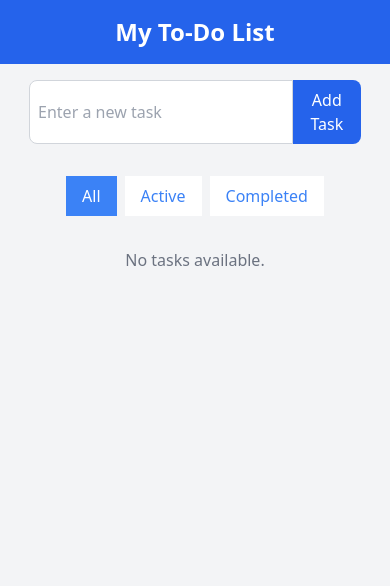
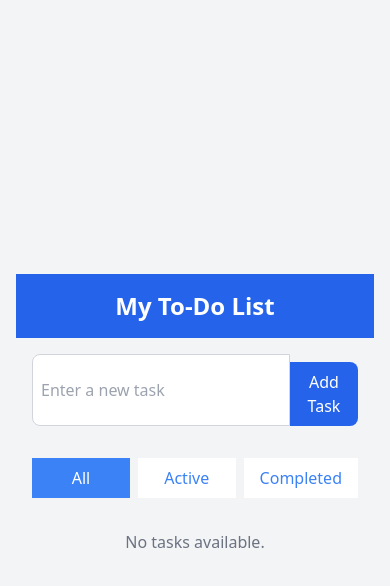
Before and after one commit to raphael-wrld/To-do-App, a React (Vite) app: page / in a window 390 px wide. Shown: the top 586 px of the page. Built offline with nearby package versions, Linux system fonts and the light colour scheme.

Commit message:
"Updated App and TaskFilter components with new CSS classes and layout changes; refactored TaskInput component with updated input and button styles."

```diff
--- a/src/App.jsx
+++ b/src/App.jsx
@@ -56,7 +56,8 @@ function App () {
 
 
   return (
-    <div className='min-h-screen bg-gray-100'>
+    <div className='min-h-screen bg-gray-100 flex justify-center items-center px-4'>
+      <div className = 'w-full max-w-md'>
       <Header />
       <TaskInput addTask={addTask} />
       <TaskFilter filter={filter} setFilter={setFilter} /> {/* Add filter component */}
@@ -67,7 +68,8 @@ function App () {
         deleteTask={deleteTask}
         updateTask={updateTask}
       />
-    </div>
+      </div>
+      </div>
   )
 }
 
--- a/src/components/TaskFilter.jsx
+++ b/src/components/TaskFilter.jsx
@@ -3,32 +3,22 @@ import PropTypes from 'prop-types'
 
 function TaskFilter ({ filter, setFilter }) {
   return (
-    <div className='flex justify-center p-4'>
+    <div className='flex justify-center p-4 flex- wrap'>
       <button
         onClick={() => setFilter('all')}
-        className={`px-4 py-2 ${
-          filter === 'all' ? 'bg-blue-500 text-white' : 'bg-white text-blue-500'
-        }`}
+    className={`px-4 py-2 ${filter === 'all' ? 'bg-blue-500 text-white' : 'bg-white text-blue-500'} w-full sm:w-auto`}
   >
         All
       </button>
       <button
     onClick={() => setFilter('active')}
-        className={`px-4 py-2 mx-2 ${
-          filter === 'active'
-            ? 'bg-blue-500 text-white'
-            : 'bg-white text-blue-500'
-        }`}
+    className={`px-4 py-2 mx-2 ${filter === 'active' ? 'bg-blue-500 text-white' : 'bg-white text-blue-500'} w-full sm:w-auto`}
   >
     Active
   </button>
   <button
     onClick={() => setFilter('completed')}
-        className={`px-4 py-2 ${
-          filter === 'completed'
-            ? 'bg-blue-500 text-white'
-            : 'bg-white text-blue-500'
-        }`}
+    className={`px-4 py-2 ${filter === 'completed' ? 'bg-blue-500 text-white' : 'bg-white text-blue-500'} w-full sm:w-auto`}
   >
     Completed
   </button>
--- a/src/components/TaskInput.jsx
+++ b/src/components/TaskInput.jsx
@@ -17,18 +17,16 @@ function TaskInput({ addTask }) {
   };
 
   return (
-  <form onSubmit={handleSubmit} className='p-4 flex flex-col items-center'>
+  <form onSubmit={handleSubmit} className='p-4 flex justify-center flex-wrap'>
     <div className='flex'>
       <input
         type='text'
         value={task}
-        onChange={e => setTask(e.target.value)}
-        className={`border p-2 rounded-l-lg w-full max-w-xs ${
-          error ? 'border-red-500' : 'border-gray-300'
-        }`}
-        placeholder='Enter a new task'
-      />
-      <button type='submit' className='bg-blue-600 text-white p-2 rounded-r-lg'>
+        onChange={(e) => setTask(e.target.value)}
+    className="border border-gray-300 p-2 rounded-l-lg w-full sm:w-auto max-w-xs"
+    placeholder="Enter a new task"
+  />
+      <button type='submit' className='bg-blue-600 text-white p-2 rounded-r-lg mt-2 sm:mt-0'>
         Add Task
       </button>
     </div>
```
Lines whose indentation alone changed are shown as unchanged.
